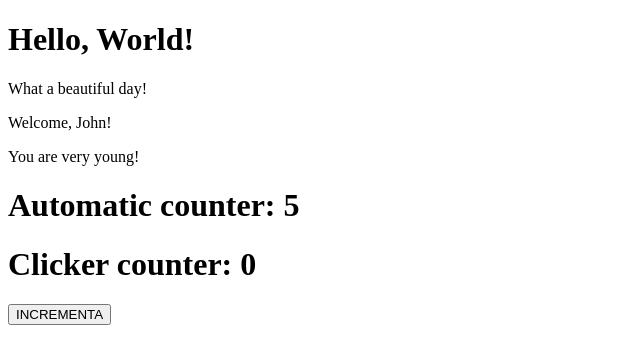
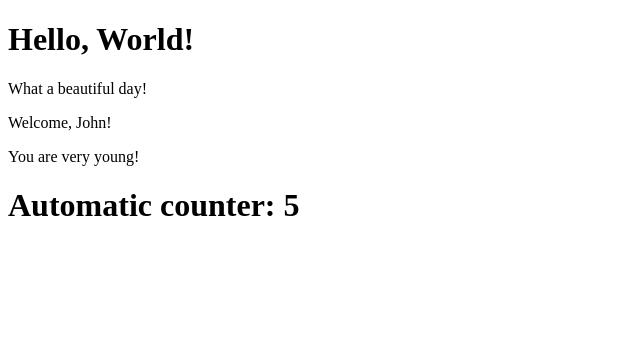
Before and after one commit to darthClara/react-exercises, a React (Create React App) app: page / in a window 1280 px wide. Shown: the top 364 px of the page, without its empty margins (0-640 px from the left). Built offline with nearby package versions, Linux system fonts and the light colour scheme.

Commit message:
fixed basic-concepts

```diff
--- a/src/App.js
+++ b/src/App.js
@@ -2,7 +2,6 @@ import React from "react";
 import Hello from "./Hello";
 import Welcome from "./Welcome";
 import Counter from "./Counter";
-import ClickCounter from "./ClickCounter";
 
 export default class App extends React.Component {
     render() {
@@ -11,7 +10,6 @@ export default class App extends React.Component {
                 <Hello/>
                 <Welcome name="John" age={15}/>
                 <Counter numeroIniziale={0} intervallo={1000} incremento={1}/>
-                <ClickCounter />
             </div>
         )
     }
--- a/src/ClickCounter.js
+++ /dev/null
@@ -1,23 +0,0 @@
-import React from "react";
-
-export default class ClickCounter extends React.Component {
-
-    state = {
-        numero: 0
-    }
-
-    handleClick = () => {
-        this.setState({
-            numero: this.state.numero + 1
-        })
-    }
-
-    render() {
-        return (
-            <div>
-                <h1>Clicker counter: {this.state.numero}</h1>
-                <button onClick={this.handleClick}>INCREMENTA</button>
-            </div>
-        )
-    }
-}
```
